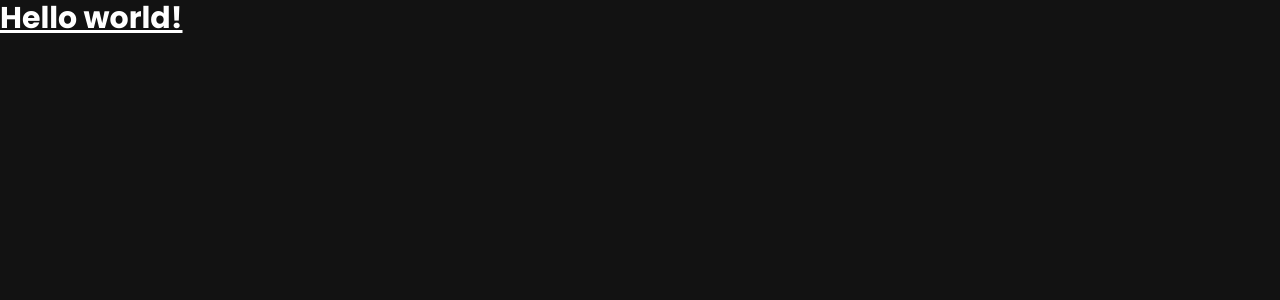
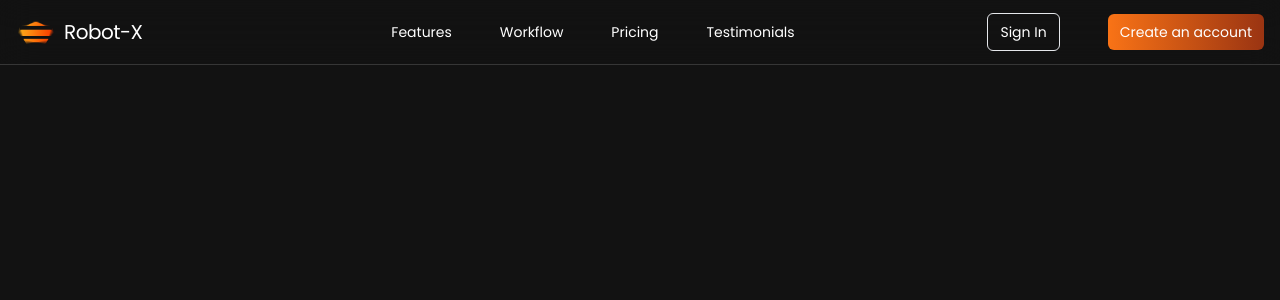
Before and after one commit to Aanand-Patil/LandingPage-test, a React (Vite) app: page / in a window 1280 px wide. Shown: the top 300 px of the page. Built offline with nearby package versions, Linux system fonts and the light colour scheme.

Commit message:
navbar updated

```diff
--- a/src/App.jsx
+++ b/src/App.jsx
@@ -1,7 +1,12 @@
 import React from "react";
+import Navbar from "./components/Navbar";
 
 function App() {
-  return <h1 className="text-3xl font-bold underline">Hello world!</h1>;
+  return (
+    <>
+      <Navbar />
+    </>
+  );
 }
 
 export default App;
```
